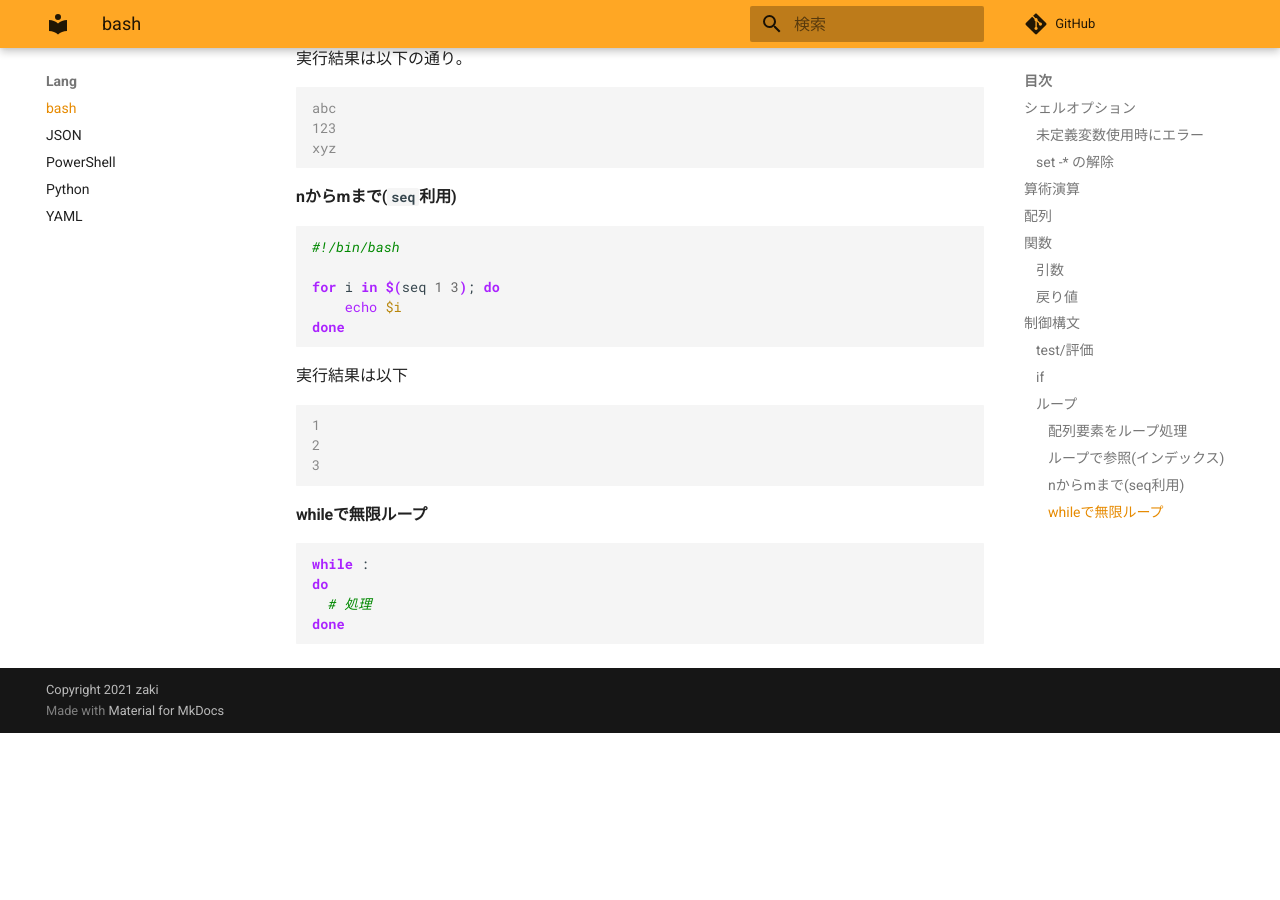
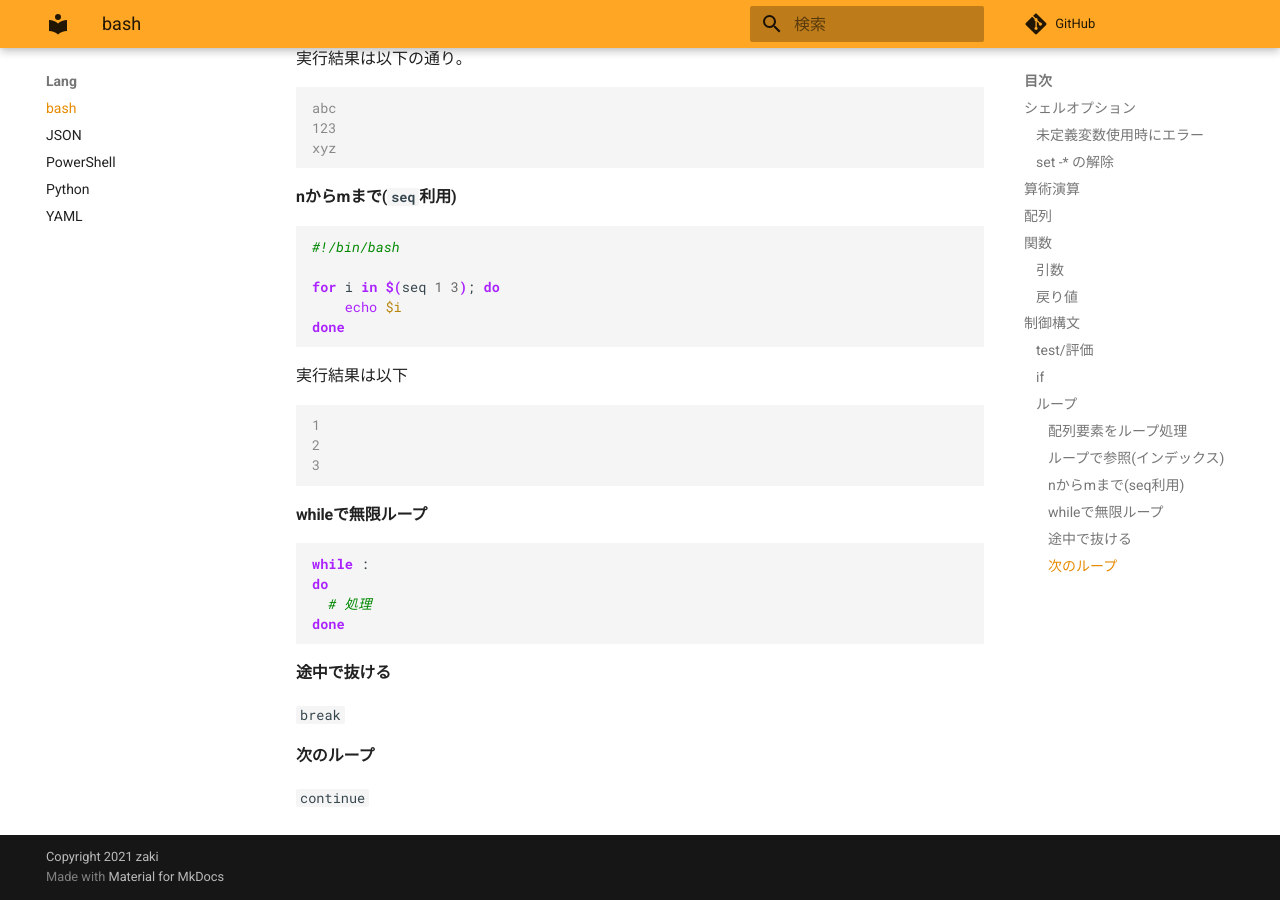
Before and after one commit to zaki-lknr/docs, an MkDocs documentation site: the page built from docs/lang/bash.md, in a window 1280 px wide and 900 px high, scrolled down 3330 px. Built offline with MkDocs 1.6.1 and Material for MkDocs 9.7.7, drawn with Linux system fonts in a browser that asks for light colours; comment, search, counter and statistics services are not loaded; before the commit the page ends 4063 px from its top, so only the background shows below that.

Commit message:
add: lang/bash: ループ制御

````diff
--- a/docs/lang/bash.md
+++ b/docs/lang/bash.md
@@ -172,3 +172,11 @@ do
   # 処理
 done
 ```
+
+#### 途中で抜ける
+
+`break`
+
+#### 次のループ
+
+`continue`
````
